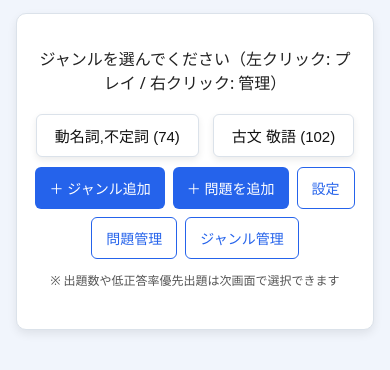
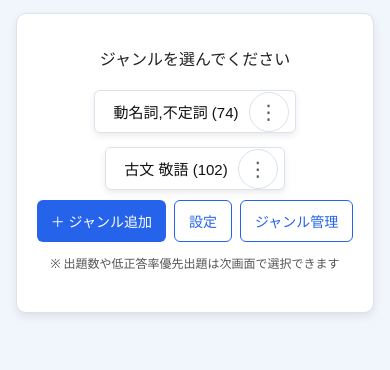
Before and after one commit to anteller/anteller.github.io, a plain HTML site: page index.html in a window 390 px wide. Shown: the part 54-424 px from the top of the page. Drawn offline with Linux system fonts and the light colour scheme.

Commit message:
three points

```diff
--- a/index.html
+++ b/index.html
@@ -13,13 +13,14 @@
 
   <!-- ジャンル選択 -->
   <div id="genreSelect" class="panel" data-screen="genreSelect">
-    <p>ジャンルを選んでください（左クリック: プレイ / 右クリック: 管理）</p>
+    <p>ジャンルを選んでください</p>
     <div id="genreButtons"></div>
     <div class="info-row" style="display:flex;flex-wrap:wrap;gap:8px;justify-content:center;margin-top:10px;">
       <button class="btn small" id="addGenreBtn" type="button">＋ ジャンル追加</button>
-      <button class="btn small" id="addQuestionBtn" type="button">＋ 問題を追加</button>
+      <!-- ホーム画面の「問題を追加」ボタンを削除 -->
       <button class="btn small flat" id="settingsBtn" type="button">設定</button>
-      <button class="btn small flat" id="manageBtn" type="button" title="最後に選んだジャンルを管理">問題管理</button>
+      <!-- 右クリック依存の管理ボタンはUIから廃止 -->
+      <!-- <button class="btn small flat" id="manageBtn" type="button" title="最後に選んだジャンルを管理">問題管理</button> -->
       <button class="btn small flat" id="genreManageBtn" type="button">ジャンル管理</button>
     </div>
     <p style="margin-top:12px;font-size:12px;color:var(--c-text-sub)">
@@ -39,7 +40,6 @@
   </div>
 
   <!-- クイズ画面 -->
-
   <div id="quizScreen" class="panel hidden" data-screen="quizScreen">
     <div class="progress" id="progress"></div>
     <div style="text-align:right;max-width:780px;margin:0 auto;">
@@ -73,12 +73,12 @@
   <div id="resultScreen" class="panel hidden" data-screen="resultScreen">
     <h2>結果</h2>
     <p id="score" style="font-size:18px;font-weight:600;"></p>
-    <!-- ボタンを上部へ -->
     <div class="inline-actions" style="margin:10px 0 20px;">
       <button class="btn" id="retrySameBtn" type="button">同じ条件でもう一度</button>
       <button class="btn secondary" id="backToCountBtn" type="button">出題数を選び直す</button>
       <button class="btn flat" id="backToGenreBtn" type="button">ホーム画面へ</button>
-      <button class="btn flat" id="manageFromResultBtn" type="button">問題管理</button>
+      <!-- 結果からの「問題管理」導線は廃止 -->
+      <!-- <button class="btn flat" id="manageFromResultBtn" type="button">問題管理</button> -->
     </div>
 
     <div id="retryBlock" class="hidden" style="margin-top:4px;">
--- a/src/events.js
+++ b/src/events.js
@@ -67,7 +67,7 @@ export function bindEvents(){
       onDontKnow: handleDontKnow
     });
   });
-  els.nextQuestionBtn.addEventListener("click", nextQuestionManual);
+  els.nextQuestionBtn?.addEventListener("click", nextQuestionManual);
 
   els.flagToggleBtn?.addEventListener("click", ()=>{
     const q = state.questions[state.currentIndex];
@@ -154,7 +154,7 @@ export function bindEvents(){
   }
 
   /* ==== ジャンル / トップ ==== */
-  els.addGenreBtn.addEventListener("click", ()=>{
+  els.addGenreBtn?.addEventListener("click", ()=>{
     const name=prompt("新しいジャンル名:");
     if(!name) return;
     const g=name.trim();
@@ -166,7 +166,8 @@ export function bindEvents(){
     showToast(`ジャンル「${g}」追加`);
   });
 
-  els.manageBtn.addEventListener("click", ()=>{
+  // ホームの「問題管理」ボタンはUIから削除済みなので、null安全に
+  els.manageBtn?.addEventListener("click", ()=>{
     if(!state.currentGenre){
       const first=state.genreOrder[0];
       if(!first){ showToast("ジャンルがありません"); return; }
@@ -178,26 +179,26 @@ export function bindEvents(){
   els.genreManageBtn?.addEventListener("click", ()=>showGenreManage());
 
   /* ==== 戻り/再挑戦 ==== */
-  els.qCountCancelBtn.addEventListener("click", ()=>showScreen("genreSelect"));
-  els.backBtn.addEventListener("click", ()=>{
+  els.qCountCancelBtn?.addEventListener("click", ()=>showScreen("genreSelect"));
+  els.backBtn?.addEventListener("click", ()=>{
     if(confirm("進行中のクイズを終了しますか？")) showScreen("genreSelect");
   });
-  els.retryWrongBtn.addEventListener("click", retryWrongOnly);
-  els.backToGenreBtn.addEventListener("click", ()=>showScreen("genreSelect"));
-  els.retrySameBtn.addEventListener("click", ()=>{
+  els.retryWrongBtn?.addEventListener("click", retryWrongOnly);
+  els.backToGenreBtn?.addEventListener("click", ()=>showScreen("genreSelect"));
+  els.retrySameBtn?.addEventListener("click", ()=>{
     const s=state.lastSession;
     if(!s||!s.genre){ showToast("直前の出題条件がありません"); return; }
     if(s.flaggedOnly)      startQuizFlaggedOnly(s.genre);
     else if(s.lowAccuracy) startQuizLowAcc(s.genre,s.limit);
     else                   startQuizNormal(s.genre,s.limit);
   });
-  els.backToCountBtn.addEventListener("click", ()=>{
+  els.backToCountBtn?.addEventListener("click", ()=>{
     if(!state.currentGenre) showScreen("genreSelect");
     else showQuestionCountScreen(state.currentGenre);
   });
 
   /* ==== 結果画面 フラグ ==== */
-  els.wrongList.addEventListener("click", e=>{
+  els.wrongList?.addEventListener("click", e=>{
     const btn=e.target.closest(".flag-btn");
     if(!btn) return;
     const id=btn.dataset.id;
@@ -213,7 +214,7 @@ export function bindEvents(){
     btn.classList.toggle("active",newState);
     btn.textContent=newState?"★ 要チェック":"☆ 要チェック";
   });
-  // 結果画面 -> 問題管理へ
+  // 結果画面 -> 問題管理へ（UI廃止済み。null安全にしておく）
   els.manageFromResultBtn?.addEventListener("click", ()=>{
     if(!state.currentGenre){
       showToast("現在のジャンルが特定できません");
@@ -332,6 +333,7 @@ export function bindEvents(){
   els.genreManageBackBtn?.addEventListener("click", ()=>showScreen("genreSelect"));
 
   /* ==== 追加画面 ==== */
+  // ホームからの addQuestionBtn は削除済み。以下は管理画面などからの導線のみ有効。
   els.addQuestionBtn?.addEventListener("click", ()=>{
     const g = state.currentGenre || state.genreOrder[0] || "";
     showAddScreen(g);
@@ -360,19 +362,19 @@ export function bindEvents(){
   els.resetAllDataBtn?.addEventListener("click", ()=>resetAllData());
 
   /* ==== 設定画面 ==== */
-  els.settingsBtn.addEventListener("click", ()=>{
+  els.settingsBtn?.addEventListener("click", ()=>{
     populateSettingsForm();
     showScreen("settingsScreen");
   });
-  els.settingsForm.addEventListener("change", e=>{
+  els.settingsForm?.addEventListener("change", e=>{
     if(e.target.name==="progressMode") toggleAutoDelayVisibility();
   });
-  els.settingsForm.addEventListener("submit", e=>{
+  els.settingsForm?.addEventListener("submit", e=>{
     e.preventDefault();
     saveSettingsFromForm();
     showScreen("genreSelect");
   });
-  els.cancelSettingsBtn.addEventListener("click", ()=>showScreen("genreSelect"));
+  els.cancelSettingsBtn?.addEventListener("click", ()=>showScreen("genreSelect"));
 }
 
 /* 外部公開（他で再利用する開始関数） */
--- /dev/null
+++ b/src/genreMenu.js
@@ -0,0 +1,68 @@
+// ジャンルカードに常設の三点メニュー（⋮）ボタンを注入し、クリックで既存の「右クリックで管理」と同等の処理を発火させる。
+// 既存のコードが genre ボタンの contextmenu をハンドリングして管理画面を開く前提。
+// このモジュールは DOM 更新（ジャンル追加/並び替え/リロード）にも追随する。
+
+function createMenuButton() {
+  const btn = document.createElement("button");
+  btn.type = "button";
+  btn.className = "genre-menu-btn";
+  btn.title = "管理";
+  btn.setAttribute("aria-label", "管理");
+  // 三点リーダー（縦）
+  btn.textContent = "⋮";
+  // クリックで親のジャンルカードに contextmenu イベントを投げる
+  btn.addEventListener("click", (e) => {
+    e.stopPropagation();
+    e.preventDefault();
+    const card = e.currentTarget.closest(".genre-btn");
+    if (!card) return;
+    // 既存の右クリック（button:2）をエミュレート
+    const evt = new MouseEvent("contextmenu", {
+      bubbles: true,
+      cancelable: true,
+      view: window,
+      button: 2
+    });
+    card.dispatchEvent(evt);
+  });
+  // タッチ端末での誤反応抑制
+  btn.addEventListener("pointerdown", (e) => {
+    e.stopPropagation();
+  });
+  btn.addEventListener("keydown", (e) => {
+    if (e.key === "Enter" || e.key === " ") {
+      e.preventDefault();
+      (e.currentTarget instanceof HTMLElement) && e.currentTarget.click();
+    }
+  });
+  return btn;
+}
+
+function injectMenuButtons() {
+  const container = document.getElementById("genreButtons");
+  if (!container) return;
+  const cards = container.querySelectorAll(".genre-btn");
+  cards.forEach((card) => {
+    if (card.querySelector(".genre-menu-btn")) return; // 二重挿入防止
+    // ジャンルカードが position:relative であることを前提（style.css で設定）
+    const btn = createMenuButton();
+    card.appendChild(btn);
+  });
+}
+
+function observeGenreButtons() {
+  const container = document.getElementById("genreButtons");
+  if (!container) return;
+  const obs = new MutationObserver(() => {
+    // 子要素の変化（再構築/追加/削除/並び替え）に追随して再注入
+    injectMenuButtons();
+  });
+  obs.observe(container, { childList: true, subtree: false });
+}
+
+export function setupGenreMenu() {
+  // 初回注入
+  injectMenuButtons();
+  // 変化監視
+  observeGenreButtons();
+}
--- a/src/main.js
+++ b/src/main.js
@@ -6,6 +6,7 @@ import { safeLoadQuizzes, loadSettings, loadGenreOrder } from "./storage.js";
 import { applyTheme, showScreen } from "./utils.js";
 import { rebuildGenreButtons } from "./manage.js";
 import { bindEvents } from "./events.js";
+import { setupGenreMenu } from "./genreMenu.js"; // 追加: ジャンルカードの三点メニュー設定
 
 // ***** 初期化 *****
 function init(){
@@ -13,6 +14,7 @@ function init(){
   loadSettings();
   loadGenreOrder();
   rebuildGenreButtons();
+  setupGenreMenu(); // 追加: ジャンルカードへメニューボタン注入＋監視
   applyTheme();
   showScreen("genreSelect");
   // ここで他の初期フォーム（追加画面など）の初期化が必要なら呼び出し
--- a/style.css
+++ b/style.css
@@ -95,6 +95,8 @@ body[data-theme="dark"] .btn.down:hover{ background:#1d4ed8; }
 .genre-btn {
     min-width:140px; background:#fff; color:#111; border:1px solid var(--c-border);
     box-shadow:0 3px 7px rgba(0,0,0,.08); position:relative;
+    /* 三点メニューと重ならないよう右側に余白を確保 */
+    padding-right:56px; /* 36pxボタン + 余白 */
 }
 body[data-theme="dark"] .genre-btn { background:#1e293b; color:var(--c-text); border-color:#334155; }
 @media (prefers-color-scheme: dark){ body[data-theme="auto"] .genre-btn { background:#1e293b; color:var(--c-text); border-color:#334155; } }
@@ -365,7 +367,7 @@ body[data-theme="dark"] .sort-compact select{
   body[data-theme="auto"] .sort-compact select{
       border-color:#334155;
       background:#1e293b;
-      color:var(--c-text);
+      color:#fff;
   }
 }
 .manage-controls #tagFilterInput{
@@ -460,3 +462,57 @@ body[data-theme="dark"] .btn.pf-down:hover{ background:#334155; }
   white-space:nowrap;
   border:0;
 }
+
+/* ===== ジャンルカード常設メニュー（⋮） ===== */
+.genre-btn { position: relative; }
+.genre-menu-btn {
+  position: absolute;
+  top: 50%;
+  transform: translateY(-50%);
+  right: 6px;
+  width: 36px;
+  height: 36px;
+  min-width: 36px;
+  min-height: 36px;
+  display: inline-flex;
+  align-items: center;
+  justify-content: center;
+  border-radius: 999px;
+  background: var(--c-panel);
+  color: var(--c-text-sub);
+  border: 1px solid var(--c-border);
+  cursor: pointer;
+  z-index: 2;
+  line-height: 1;
+  font-size: 18px;
+  user-select: none;
+}
+.genre-menu-btn:hover {
+  background: #f3f6fc;
+}
+body[data-theme="dark"] .genre-menu-btn {
+  background: #1e293b;
+  color: var(--c-text);
+  border-color: #334155;
+}
+body[data-theme="dark"] .genre-menu-btn:hover {
+  background: #263445;
+}
+.genre-menu-btn:active {
+  transform: translateY(-50%) scale(0.98);
+}
+.genre-menu-btn:focus-visible {
+  outline: 3px solid #93c5fd;
+  outline-offset: 2px;
+}
+
+/* モバイル: タップ領域を少し拡大 */
+@media (max-width: 560px){
+  .genre-menu-btn {
+    width: 40px;
+    height: 40px;
+    min-width: 40px;
+    min-height: 40px;
+    font-size: 20px;
+  }
+}
```
